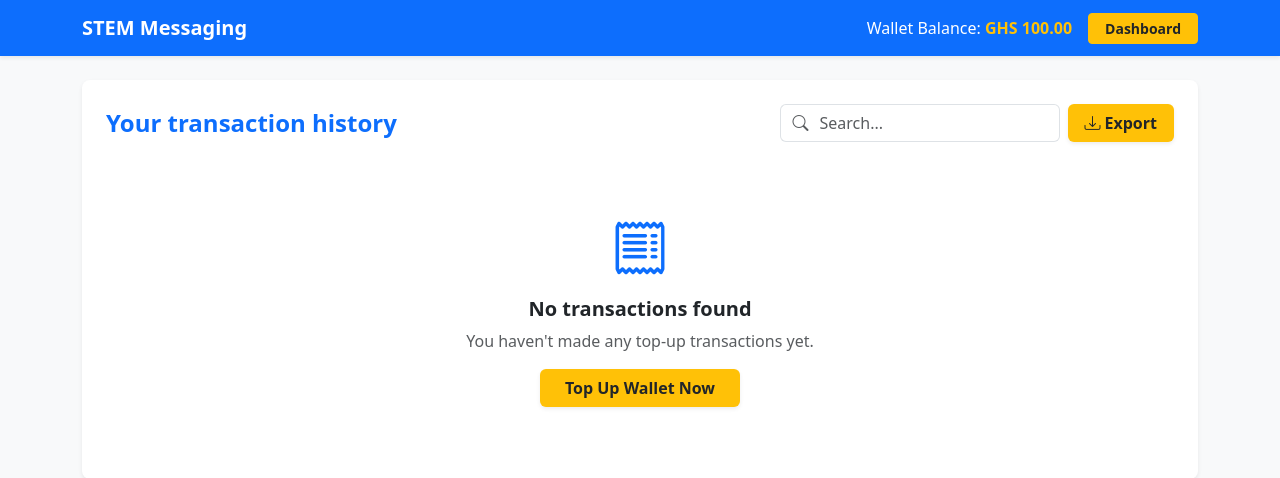
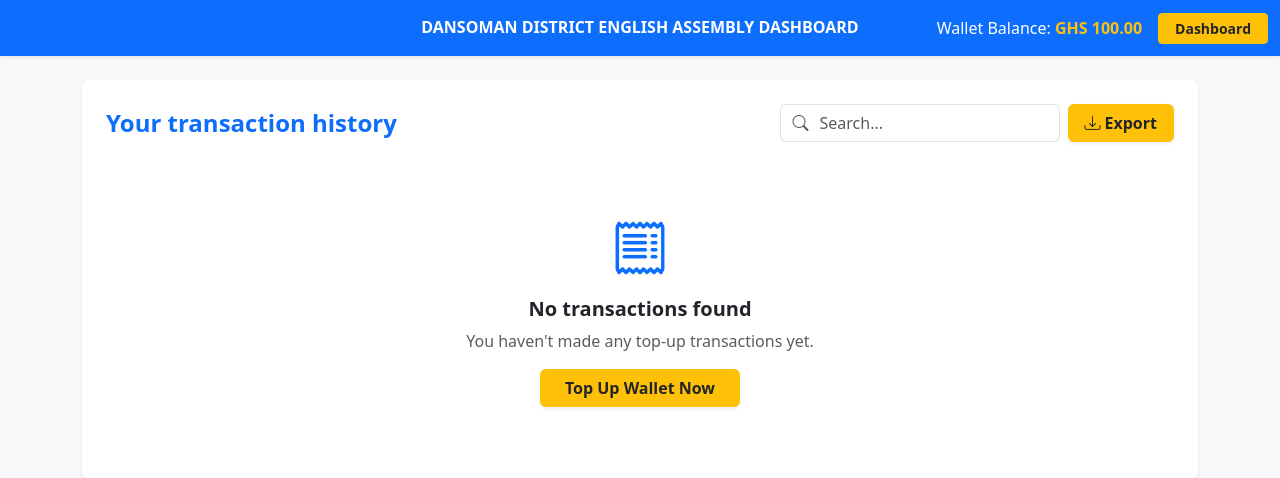
Before and after one commit to kwesidompreh53-png/stem-messaging-app, a Flask app: page /wallet-history in a window 1280 px wide. Shown: the top 478 px of the page. Run offline with Flask 3, Linux system fonts and the light colour scheme; a user stored in the database is signed in; data that the repository does not hold is empty; some libraries are stand-ins or nearby versions.

Commit message:
Update wallet history navbar title and alignment

```diff
--- a/templates/wallet_history.html
+++ b/templates/wallet_history.html
@@ -3,7 +3,7 @@
 <head>
     <meta charset="UTF-8">
     <meta name="viewport" content="width=device-width, initial-scale=1.0">
-    <title>Transaction History - STEM Platform</title>
+    <title>Transaction History - DANSOMAN DISTRICT ENGLISH ASSEMBLY DASHBOARD</title>
     <!-- Bootstrap 5 CSS CDN -->
     <link href="https://cdn.jsdelivr.net/npm/bootstrap@5.3.0/dist/css/bootstrap.min.css" rel="stylesheet">
     <!-- Bootstrap Icons CDN -->
@@ -13,10 +13,19 @@
 
     <!-- Navigation Bar -->
     <nav class="navbar navbar-expand-lg navbar-dark bg-primary mb-4 shadow-sm">
-        <div class="container">
-            <a class="navbar-brand fw-bold" href="{{ url_for('dashboard') }}">STEM Messaging</a>
-            <div class="navbar-nav ms-auto align-items-center">
-                <span class="navbar-text text-white me-3">
+        <div class="container-fluid position-relative d-flex justify-content-between align-items-center">
+
+            <!-- Left spacing placeholder to help keep title centered -->
+            <div style="width: 150px;" class="d-none d-lg-block"></div>
+
+            <!-- Centered Title -->
+            <a class="navbar-brand fw-bold mb-0 h1 text-center position-absolute start-50 translate-middle-x fs-6 fs-md-5" href="{{ url_for('dashboard') }}">
+                DANSOMAN DISTRICT ENGLISH ASSEMBLY DASHBOARD
+            </a>
+
+            <!-- Right side: Wallet & Dashboard Link -->
+            <div class="d-flex align-items-center ms-auto">
+                <span class="navbar-text text-white me-3 d-none d-sm-inline">
                     Wallet Balance: <strong class="text-warning">GHS {{ "%.2f"|format(balance or 0.0) }}</strong>
                 </span>
                 <a class="btn btn-warning btn-sm text-dark fw-semibold px-3" href="{{ url_for('dashboard') }}">Dashboard</a>
```
